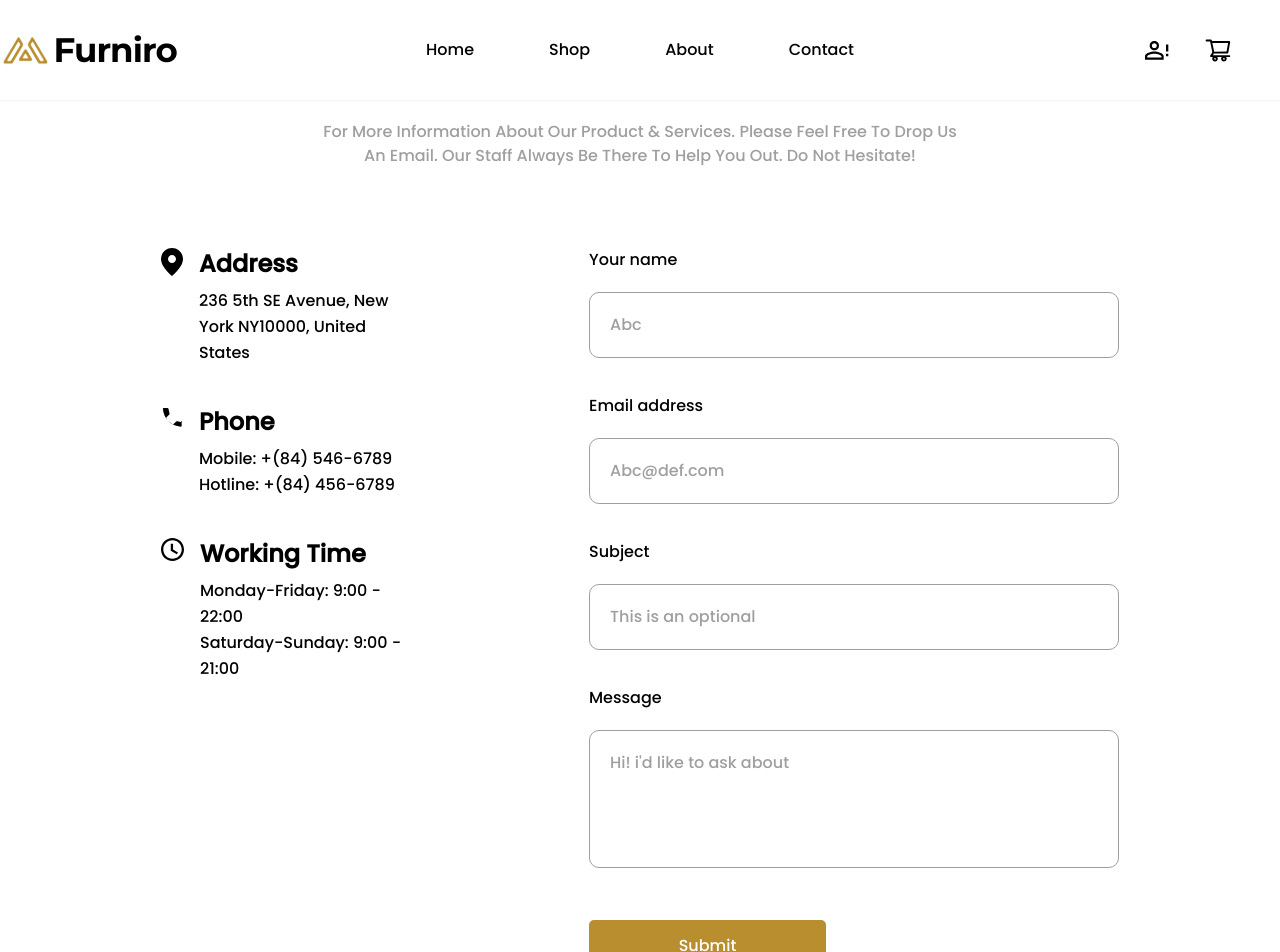
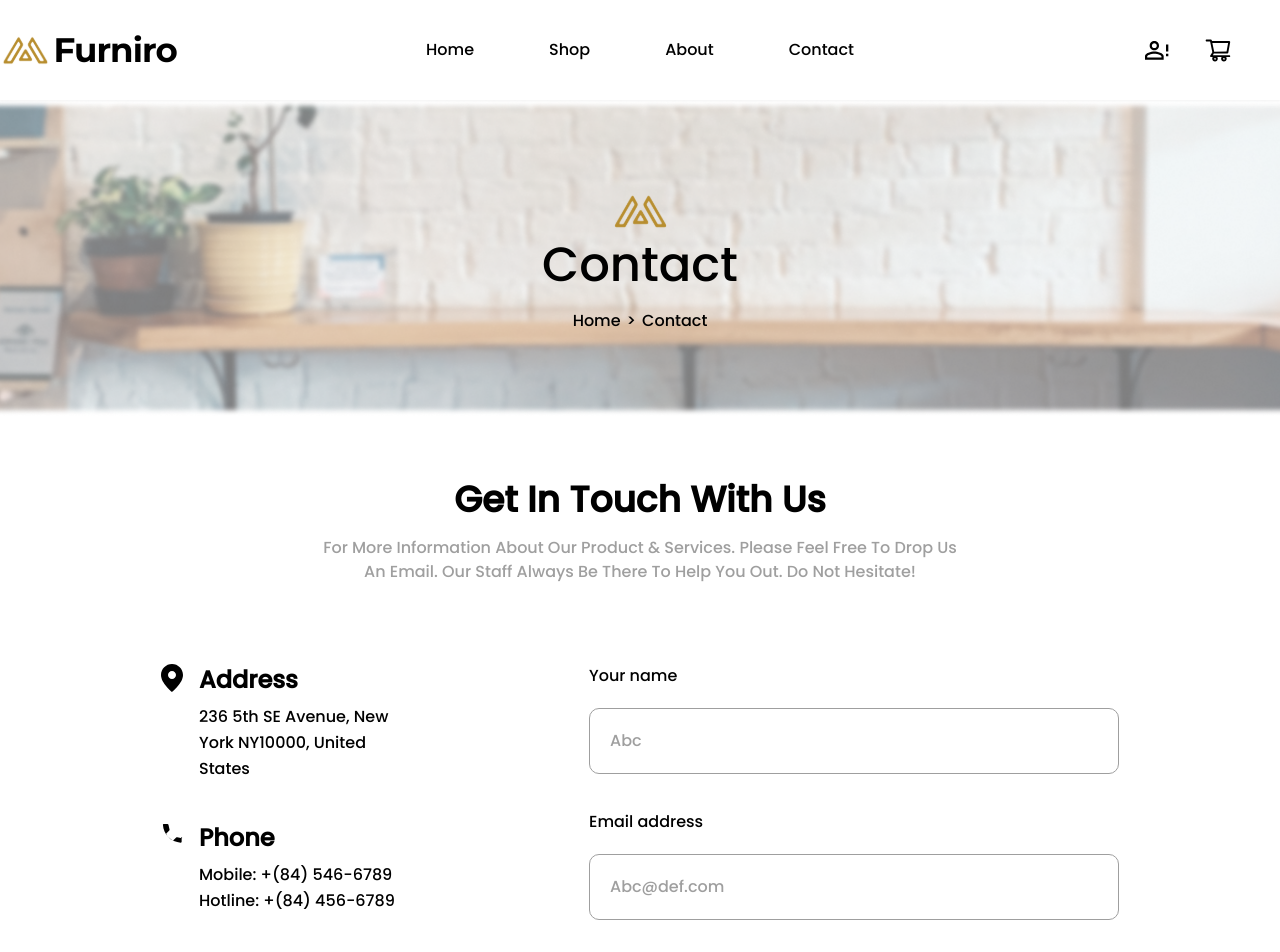
Before and after one commit to Lucas-Folharini/Furniro-All---Desafio-3-Sprint-5---Compass-2026-FullStack, a React (Vite) app in the folder front-end/: page /contact in a window 1280 px wide. Shown: the top 952 px of the page. Built offline with nearby package versions, Linux system fonts and the light colour scheme; sample sign-in values are in the browser's storage.

Commit message:
feat: implement contact page and update global page banner layout

```diff
--- a/front-end/src/App.tsx
+++ b/front-end/src/App.tsx
@@ -12,7 +12,7 @@ import { ProductDetail } from "./pages/ProductDetail";
 import { Login } from "./pages/Login";
 import { Register } from "@pages/Register";
 // import { Checkout } from './pages/Checkout';
-import { Contact } from './pages/Contact';
+import { Contact } from "./pages/Contact";
 
 export default function App() {
   return (
@@ -27,9 +27,7 @@ export default function App() {
           <Route path="/shop/:id" element={<ProductDetail />} />{" "}
           <Route path="/cart" element={<Cart />} />
           <Route path="/login" element={<Login />} />
-          <Route path="/register" element={<Register/>} />
-
-
+          <Route path="/register" element={<Register />} />
           {/* ROTAS PROTEGIDAS */}
           <Route element={<ProtectedRoute />}>
             {/* <Route path="/checkout" element={<Checkout />} /> */}
--- a/front-end/src/components/PageBanner.tsx
+++ b/front-end/src/components/PageBanner.tsx
@@ -1,5 +1,6 @@
 import { Link } from "react-router-dom";
 import bannerImg from "@assets/banner_shop.png";
+import logo from "@assets/logo.svg";
 
 interface BannerProps {
   title: string;
@@ -13,12 +14,17 @@ export function Banner({ title, breadcrumb }: BannerProps) {
       style={{ backgroundImage: `url(${bannerImg})` }}
     >
       <div className="flex flex-col items-center justify-center text-center">
+        <img src={logo} alt="Furniro Logo" className="w-14 h-14 mb-[-10px]" />
+
         <h1 className="text-[48px] font-medium text-[#000000] leading-[72px] h-[72px] flex items-center justify-center">
           {title}
         </h1>
 
-        <nav className="flex items-center gap-1.5 text-base text-black mt-0">
-          <Link to="/" className="font-medium hover:opacity-75 transition-opacity">
+        <nav className="flex items-center gap-1.5 text-base text-black mt-2">
+          <Link
+            to="/"
+            className="font-medium hover:opacity-75 transition-opacity"
+          >
             Home
           </Link>
           <span className="font-medium">&gt;</span>
--- a/front-end/src/pages/Contact/index.tsx
+++ b/front-end/src/pages/Contact/index.tsx
@@ -3,16 +3,19 @@ import { zodResolver } from "@hookform/resolvers/zod";
 import { z } from "zod";
 import toast from "react-hot-toast";
 
+import { Banner } from "../../components/PageBanner";
+import { FeaturesSection } from "../../components/FeaturesSection";
+
 const contactSchema = z.object({
   name: z.string().min(2, "Name is required and must be valid"),
-  email: z.email("Please enter a valid email address"),
+  email: z.string().email("Please enter a valid email address"),
   subject: z.string().optional(),
   message: z.string().optional(),
 });
 
 type ContactFormData = z.infer<typeof contactSchema>;
 
-export  function Contact() {
+export function Contact() {
   const {
     register,
     handleSubmit,
@@ -25,10 +28,9 @@ export  function Contact() {
   const onSubmit = async (data: ContactFormData) => {
     try {
       console.log("Contact Form Data:", data);
+      await new Promise((resolve) => setTimeout(resolve, 800));
 
       // só pra ter um delayzinho, achei melhor visualmente
-      await new Promise((resolve) => setTimeout(resolve, 800));
-
       toast.success("Message sent successfully!");
       reset();
     } catch (error) {
@@ -38,8 +40,11 @@ export  function Contact() {
   };
 
   return (
-    <div className="w-full bg-white font-poppins pb-16">
-      <div className="max-w-screen-xl mx-auto px-5 lg:px-0 pt-16">
+    <div className="w-full bg-white font-poppins">
+      <Banner title="Contact" />
+
+      {/* CONTEÚDO PRINCIPAL */}
+      <div className="max-w-screen-xl mx-auto px-5 lg:px-0 pt-16 pb-16">
         <div className="text-center mb-20">
           <h2 className="text-3xl lg:text-4xl font-bold text-black mb-4">
             Get In Touch With Us
@@ -51,11 +56,9 @@ export  function Contact() {
           </p>
         </div>
 
-        {/* Container Principal: */}
         <div className="flex flex-col lg:flex-row justify-center gap-10 lg:gap-32">
-          {/* LADO ESQUERDO  */}
+          {/* LADO ESQUERDO */}
           <div className="flex flex-col gap-10 lg:w-[300px]">
-            {/* Address */}
             <div className="flex gap-4">
               <div>
                 <svg
@@ -83,7 +86,6 @@ export  function Contact() {
               </div>
             </div>
 
-            {/* Phone */}
             <div className="flex gap-4">
               <div>
                 <svg
@@ -109,7 +111,6 @@ export  function Contact() {
               </div>
             </div>
 
-            {/* Working Time */}
             <div className="flex gap-4">
               <div>
                 <svg
@@ -130,11 +131,9 @@ export  function Contact() {
                   Working Time
                 </h3>
                 <p className="text-black text-base leading-relaxed">
-                  Monday-Friday: 9:00 -<br />
-                  22:00
+                  Monday-Friday: 9:00 - 22:00
                   <br />
-                  Saturday-Sunday: 9:00 -<br />
-                  21:00
+                  Saturday-Sunday: 9:00 - 21:00
                 </p>
               </div>
             </div>
@@ -146,7 +145,6 @@ export  function Contact() {
               onSubmit={handleSubmit(onSubmit)}
               className="flex flex-col gap-9"
             >
-              {/* Your Name */}
               <div className="flex flex-col gap-5">
                 <label className="font-medium text-black">Your name</label>
                 <div className="relative">
@@ -164,7 +162,6 @@ export  function Contact() {
                 </div>
               </div>
 
-              {/* Email address */}
               <div className="flex flex-col gap-5">
                 <label className="font-medium text-black">Email address</label>
                 <div className="relative">
@@ -182,7 +179,6 @@ export  function Contact() {
                 </div>
               </div>
 
-              {/* Subject */}
               <div className="flex flex-col gap-5">
                 <label className="font-medium text-black">Subject</label>
                 <input
@@ -193,7 +189,6 @@ export  function Contact() {
                 />
               </div>
 
-              {/* Message */}
               <div className="flex flex-col gap-5">
                 <label className="font-medium text-black">Message</label>
                 <textarea
@@ -204,7 +199,6 @@ export  function Contact() {
                 />
               </div>
 
-              {/* Submit Button */}
               <button
                 type="submit"
                 disabled={isSubmitting}
@@ -216,6 +210,8 @@ export  function Contact() {
           </div>
         </div>
       </div>
+
+      <FeaturesSection />
     </div>
   );
 }
```
